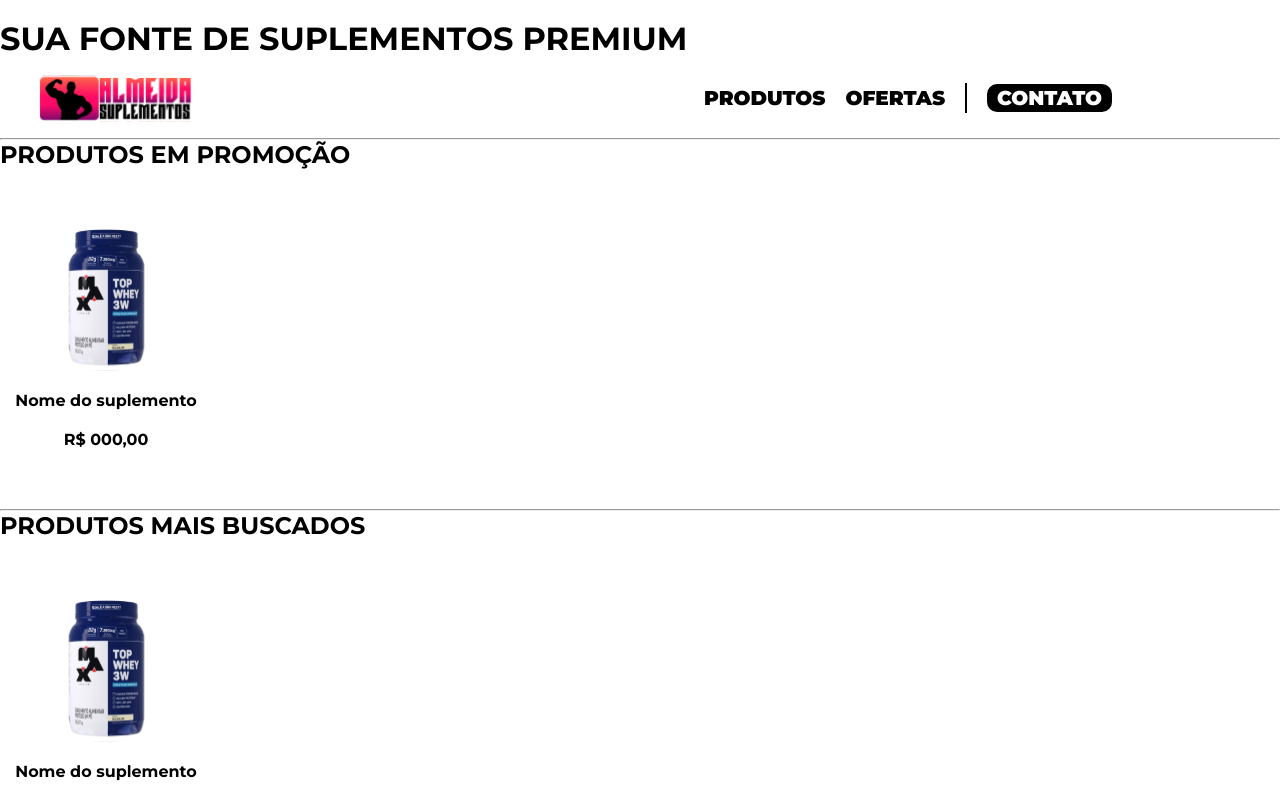
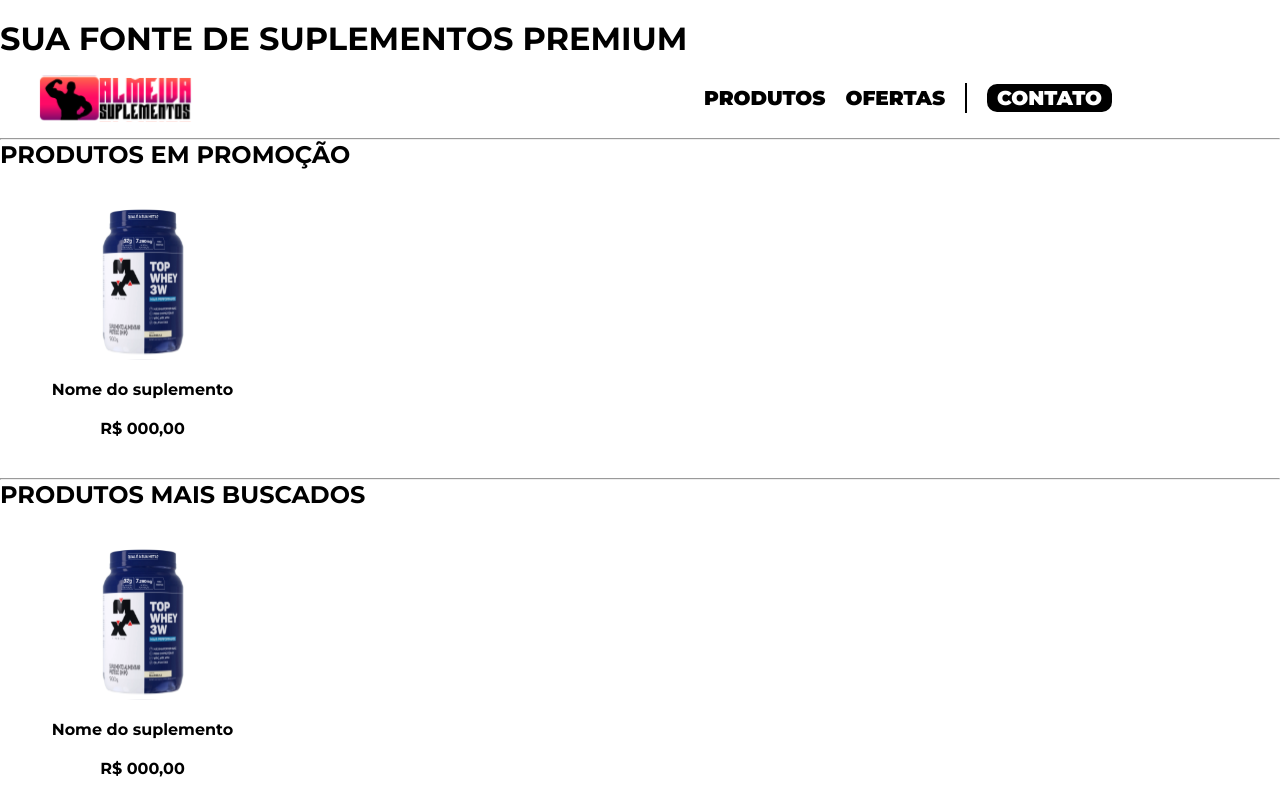
Before and after one commit to OlucasGarcia/AlmeidaSuplementos, a React (Vite) app in the folder almeida-suplementos/: page / in a window 1280 px wide. Shown: the top 800 px of the page. Built offline with nearby package versions, Linux system fonts and the light colour scheme; a web font is replaced by a local one.

Commit message:
T007: chore - Ajuste na estilização do componente Card

```diff
--- a/almeida-suplementos/src/components/card/style.css
+++ b/almeida-suplementos/src/components/card/style.css
@@ -1,7 +1,5 @@
 .card {
-    margin: 10px;
-    width: 15%;
-    height: 320px;
+    margin: 40px;
     border-radius: 20px;
     display: flex;
     flex-direction: column;
```
